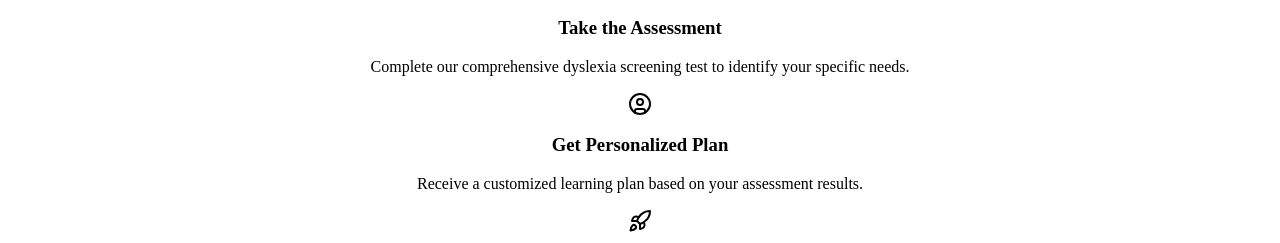
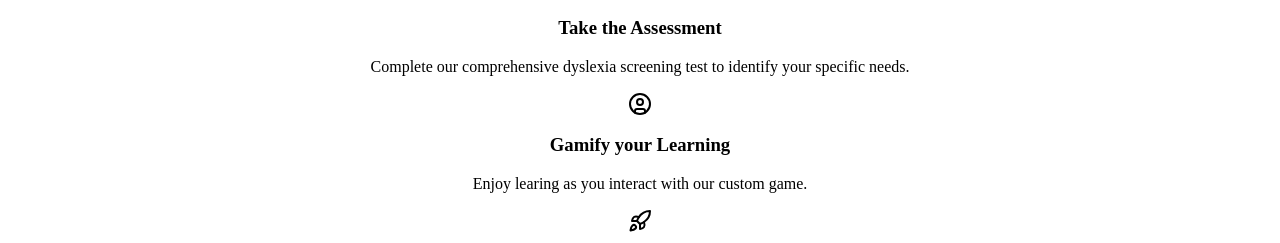
Before and after one commit to ruhini1006/LexeraLife_web, a React (Vite) app: page / in a window 1280 px wide. Shown: the part 1900-2143 px from the top of the page. Built offline with nearby package versions, Linux system fonts and the light colour scheme.

Commit message:
Changing the Content

```diff
--- a/src/components/HowItWorks.tsx
+++ b/src/components/HowItWorks.tsx
@@ -9,8 +9,8 @@ const steps = [
   },
   {
     icon: UserCircle,
-    title: 'Get Personalized Plan',
-    description: 'Receive a customized learning plan based on your assessment results.'
+    title: 'Gamify your Learning',
+    description: 'Enjoy learing as you interact with our custom game.'
   },
   {
     icon: Rocket,
```
Also changed, not shown: 1 other file (tests, documents, lock files or other folders).
